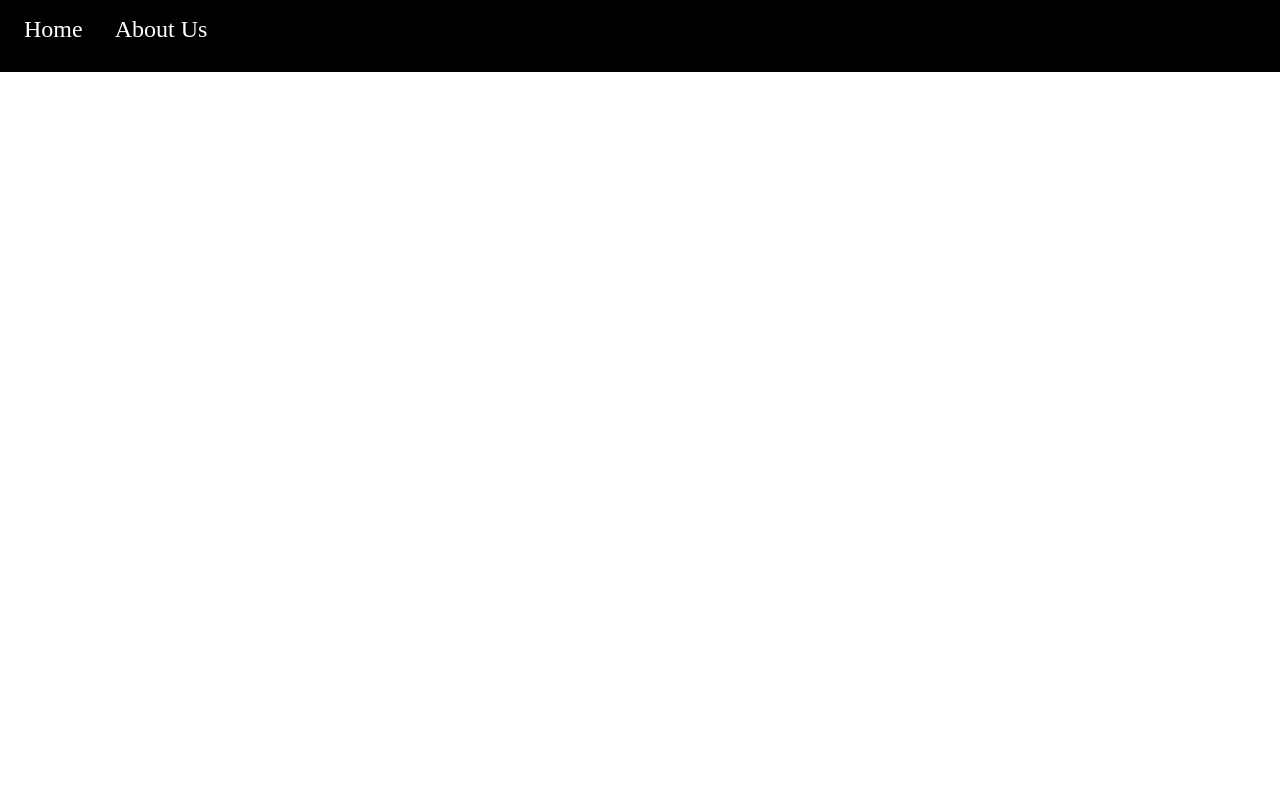
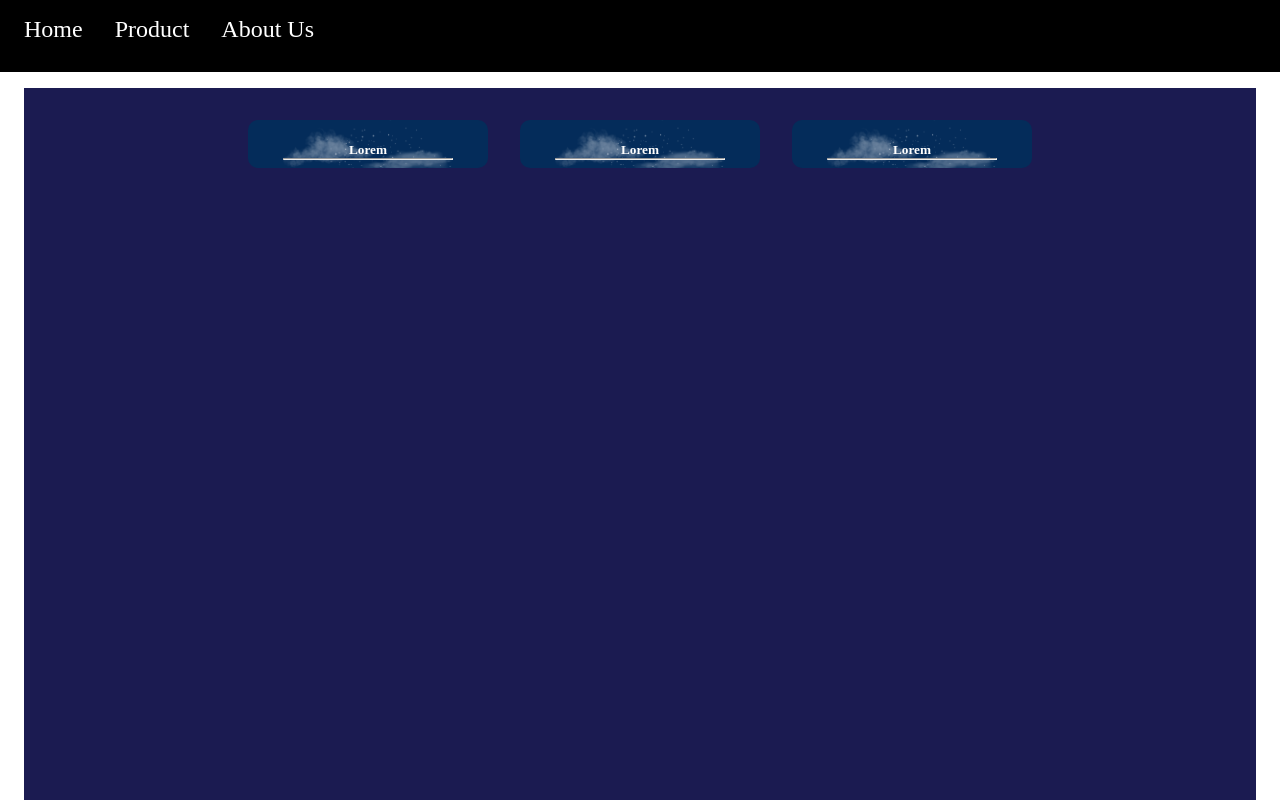
Before and after one commit to imnb5445/nuxtjs, a Nuxt app: page /product in a window 1280 px wide. Before the commit this address had no page. Shown: the top 800 px of the page. Built offline with nearby package versions, Linux system fonts and the light colour scheme.

Commit message:
added a new page ie product and updated the navbar

```diff
--- a/layouts/default.vue
+++ b/layouts/default.vue
@@ -3,6 +3,7 @@
     <header>
         <div class="nav-bar">
             <NuxtLink class="nav-item" to="/">Home</NuxtLink>
+            <NuxtLink class="nav-item" to="/product">Product</NuxtLink>
             <NuxtLink class="nav-item" to="/tentang">About Us</NuxtLink>
         </div>
     </header>
@@ -21,6 +22,7 @@
         padding-top: 5rem;
         padding-left: 1rem;
         padding-right: 1rem;
+        /* background-color: black; */
         display: flex;
         justify-content: center;
         overflow-x: hidden;
--- a/nuxt.config.ts
+++ b/nuxt.config.ts
@@ -1,8 +1,12 @@
 // https://nuxt.com/docs/api/configuration/nuxt-config
 export default defineNuxtConfig({
   devtools: { enabled: true },
+
   routeRules: {
     // prerender index route by default
     '/': { prerender: true },
   },
+
+
+  compatibilityDate: '2024-08-21',
 });
--- a/pages/index.vue
+++ b/pages/index.vue
@@ -1,5 +1,6 @@
 <template>
-  <div class="hero">
+<section class="hero">
+  <!-- <div class="hero"> -->
     <div class="hero-cover">
         <div class="hero-item-container">
             <h1 class="hero-title">LOREM IMPSUM</h1>
@@ -7,7 +8,9 @@
             <button class="hero-button">Lorem</button>
         </div>
     </div>
-  </div>
+  <!-- </div> -->
+</section>
+
 </template>
 
 <script >
@@ -15,6 +18,9 @@
 </script>
 
 <style>
+
+
+
    .hero{
     width: 200%;
     height: 120vh;
@@ -43,4 +49,23 @@
     color: white;
    }
 
+   .hero-button{
+    border: 0;
+    height: 2.5rem;
+    width: 5rem;
+    border-radius: 10px;
+    background-color: white;
+    font-weight: 500;
+    font-weight: bold;
+    font-size: larger;
+    color: rgb(17, 17, 77);
+   }
+
+   .hero-button:hover{
+    color: white;
+    background-color: rgb(17, 17, 77);
+   }
+
+
+
 </style>
--- /dev/null
+++ b/pages/product.vue
@@ -0,0 +1,93 @@
+<template>
+    <section class="product">
+        <div class="product-normal">
+            <h5 class="product-title">Lorem</h5>
+            <hr width="70%" size="2">
+            <p class="product-text">Lorem ipsum dolor sit amet consectetur adipisicing elit. Aperiam doloremque repudiandae provident dicta eligendi corrupti aspernatur similique, exercitationem, aliquid odit vero quod, ut commodi veniam atque aut dolorum et cum?</p>
+        </div>
+            <!-- <div class="product-expanded">
+                <h5 class="product-title">Lorem</h5>
+                <hr width="70%" size="2">
+                <p class="product-text">Lorem ipsum dolor sit amet consectetur adipisicing elit. Aperiam doloremque repudiandae provident dicta eligendi corrupti aspernatur similique, exercitationem, aliquid odit vero quod, ut commodi veniam atque aut dolorum et cum?</p>
+            </div> -->
+
+        <div class="product-normal">
+            <h5 class="product-title">Lorem</h5>
+            <hr width="70%" size="2">
+            <p class="product-text">Lorem ipsum dolor sit amet consectetur adipisicing elit. Aperiam doloremque repudiandae provident dicta eligendi corrupti aspernatur similique, exercitationem, aliquid odit vero quod, ut commodi veniam atque aut dolorum et cum?</p>
+        </div>
+
+        <div class="product-normal">
+            <h5 class="product-title">Lorem</h5>
+            <hr width="70%" size="2">
+            <p class="product-text">Lorem ipsum dolor sit amet consectetur adipisicing elit. Aperiam doloremque repudiandae provident dicta eligendi corrupti aspernatur similique, exercitationem, aliquid odit vero quod, ut commodi veniam atque aut dolorum et cum?</p>
+        </div>
+
+    </section>
+</template>
+
+<style>
+    .product{
+        width: 100%;
+        height: 50rem;
+        padding-top: 2rem;
+        padding-bottom: 2rem;
+        background-color: rgb(27, 27, 81);
+        display: flex;
+        justify-content: center;
+        flex-direction: row;
+    }
+    /* .product-container{
+    width: 100%;
+    display: flex;
+    flex-direction: column;
+    justify-content: center;
+   } */
+   .product-normal{
+    display: flex;
+    flex-direction: column;
+    /* justify-content: center;
+    justify-content: ; */
+    width: 15rem;
+    height: 3rem;
+    margin-left: 1rem;
+    margin-right: 1rem;
+    background-image: url("~/assets/hero-background.png");
+    background-size: cover;
+    border-radius: 10px;
+    overflow: hidden;
+    transition: 250ms ease-in-out;
+   }
+
+   .product-title{
+    text-align: center;
+    width: 100%;
+    margin-bottom: -0.5rem;
+    color: white;
+   }
+
+   .product-text{
+    color: white;
+    text-align: justify;
+    font-size: 0.8rem;
+    padding-left: 1rem;
+    padding-right: 0.8rem;
+   }
+
+   .product-expanded{
+    display: none;
+    width: 15rem;
+    height: 17rem;
+    background-image: url("~/assets/hero-background.png");
+    background-size: cover;
+    border-radius: 10px;
+   }
+
+
+   .product-normal:hover{
+    height: 17rem;
+   }
+
+
+
+</style>
--- a/pages/tentang.vue
+++ b/pages/tentang.vue
@@ -6,9 +6,7 @@
 </template>
 
 <script>
-export default {
-  // Konten logika komponen
-}
+
 </script>
 
 <style>
```
Also changed, not shown: app.vue (line endings or trailing spaces).
